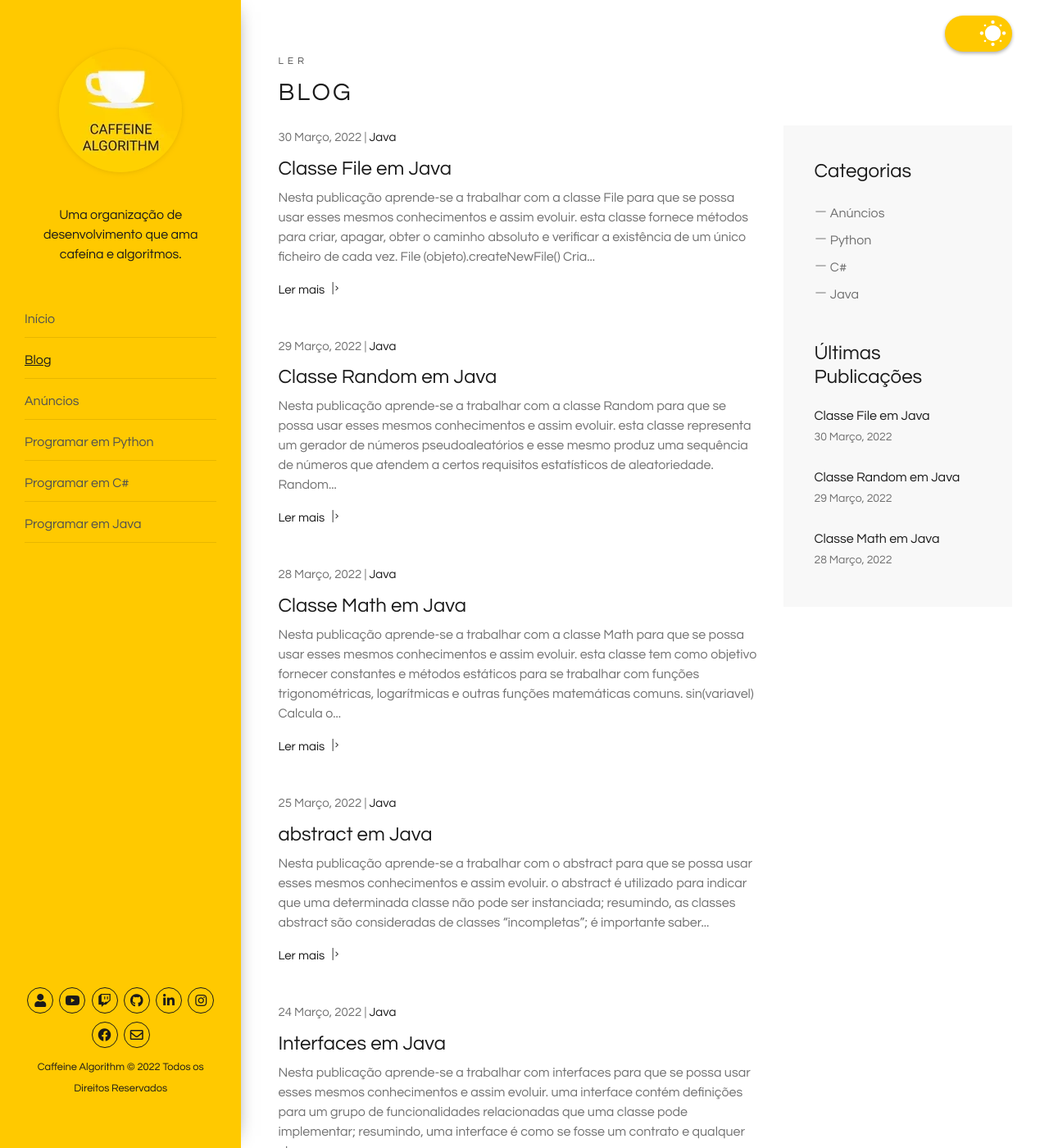
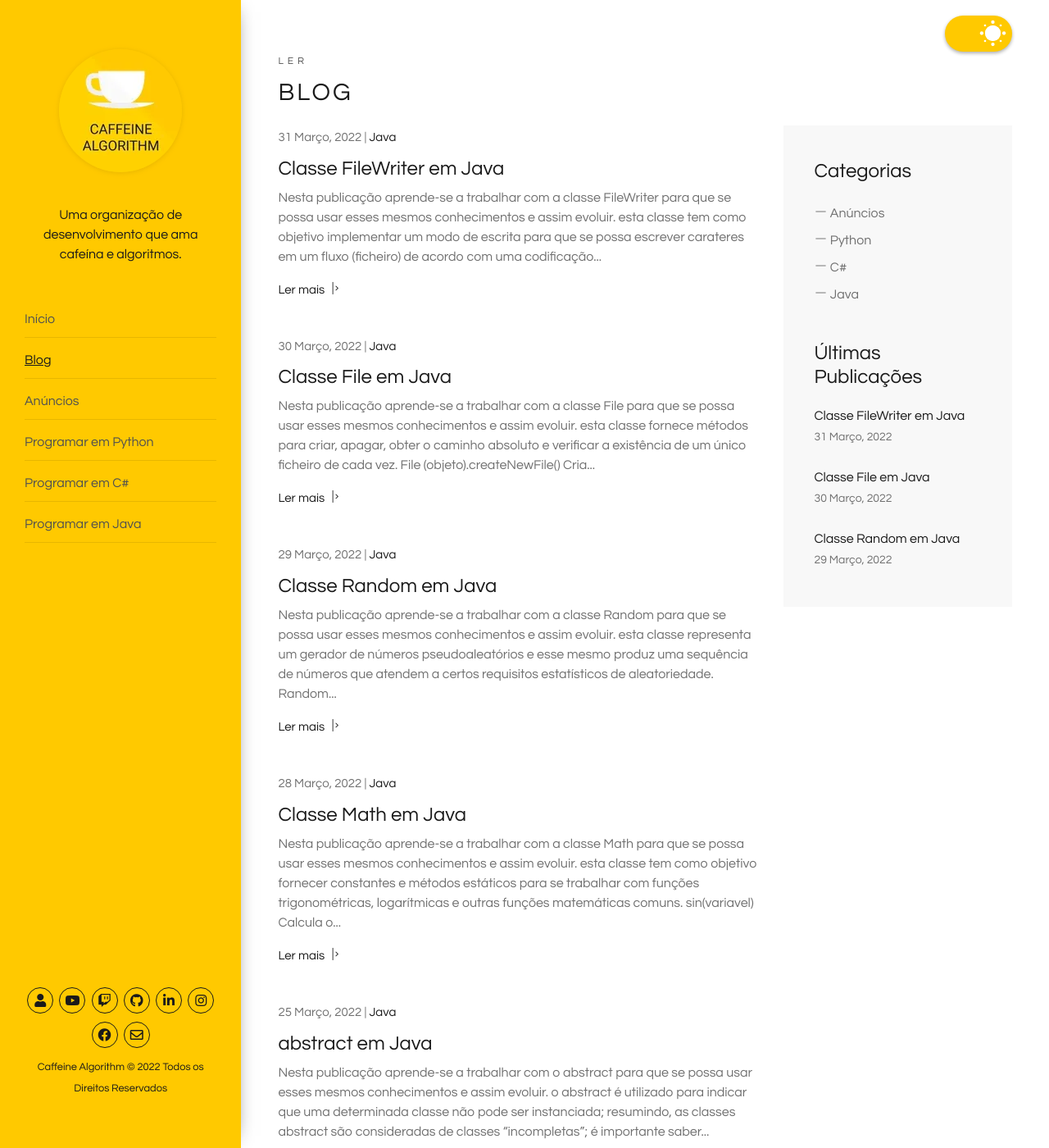
Before and after one commit to caffeinealgorithm/caffeinealgorithm.github.io, a Jekyll site: the page built from blog/index.html, in a window 1280 px wide and 1400 px high. Shown: the whole window at 82% size. Built offline with Jekyll 4.4.1, drawn with Linux system fonts in a browser that asks for light colours; the list of posts is cut into pages by our own code; some of the changed text lies outside the part shown.

Commit message:
Add 40º episode of the Java programming series

````diff
--- /dev/null
+++ b/_posts/2022-03-31-classe-filewriter-em-java.md
@@ -0,0 +1,65 @@
+---
+layout: post
+excerpt: Blog
+title: 'Classe FileWriter em Java'
+description: 'Descobre como se trabalha com a classe FileWriter na linguagem de programação Java. Obtém respostas às tuas dúvidas com a teoria e os exemplos apresentados.'
+keywords: 'java, classe filewriter, classe, filewriter, publicação'
+date: 2022-03-31
+categories: [Java]
+---
+
+Nesta publicação aprende-se a trabalhar com a classe FileWriter para que se possa usar esses mesmos conhecimentos e assim evoluir.
+
+- esta classe tem como objetivo implementar um modo de escrita para que se possa escrever carateres em um fluxo (ficheiro) de acordo com uma codificação específica.
+
+`FileWriter (objeto).write()` | Escreve no ficheiro todo o seu conteúdo sem mudar de linha
+`FileWriter (objeto).close()` | Termina a ligação existente com o determinado ficheiro
+
+```java
+package com.caffeinealgorithm.programaremjava;
+
+import java.io.File;
+import java.io.FileWriter;
+import java.io.IOException;
+import java.util.ArrayList;
+import java.util.List;
+
+public class ClasseFileWriter {
+  private File ficheiro = new File("Ficheiro.txt");
+  private List<String> paises = new ArrayList<>();
+  private FileWriter escreverFicheiro;
+
+  public void Run() {
+    paises.add("Portugal");
+    paises.add("Brasil");
+    paises.add("Espanha");
+    paises.add("França");
+    paises.add("Itália");
+    paises.add("Austrália");
+    paises.add("Índia");
+
+    if (!ficheiro.exists()) {
+      try {
+        ficheiro.createNewFile();
+        escreverFicheiro = new FileWriter(ficheiro);
+
+        for (String pais : paises)
+          escreverFicheiro.write(pais + '\n');
+
+        escreverFicheiro.close();
+      }
+      catch (IOException excecao) {
+        System.out.println(excecao);
+      }
+    }
+  }
+}
+```
+
+<div class="video-container">
+  <iframe src="https://www.youtube.com/embed/iohYifid7pM" frameborder="0" allowfullscreen></iframe>
+</div>
+
+Não te esqueças de [assistir ao vídeo](https://youtu.be/iohYifid7pM){:target="\_blank"} e podes sempre ler esta publicação [em inglês](https://nelsonsilvadev.com/blog/20220330/filewriter-class-in-java/){:target="\_blank"}.
+
+### _Happy coding!_
--- a/index.html
+++ b/index.html
@@ -76,7 +76,7 @@ keywords: organização, desenvolvimento, cafeína, algoritmos, publicações, v
       </div>
 
       <div class="row">
-        {% for video in site.java %} {% if video.id == "/java/39" %}
+        {% for video in site.java %} {% if video.id == "/java/40" %}
         <div class="col-xs-12 col-sm-3 col-sm-6 col-lg-6 col-xl-3">
           <a
             href="https://www.youtube.com/embed/{{ video.custom_id }}"
````
Also changed, not shown: _java/40.md (added, +5 -0 lines), assets/img/playlists/java/40.png (added), assets/img/playlists/java/40.webp (added).
